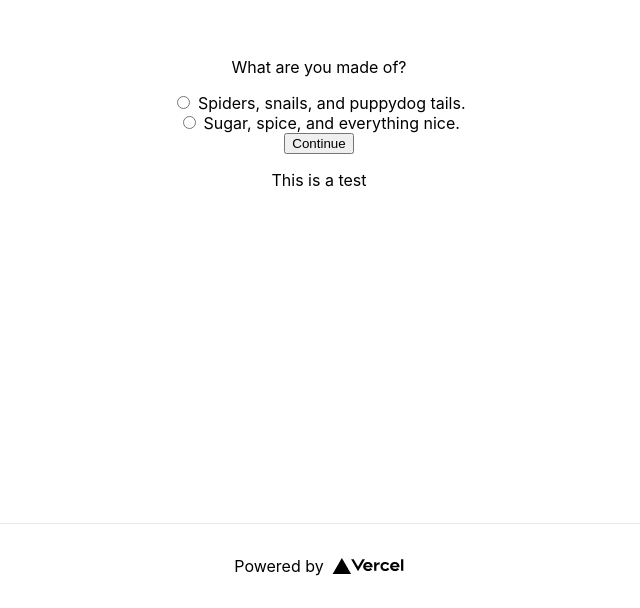
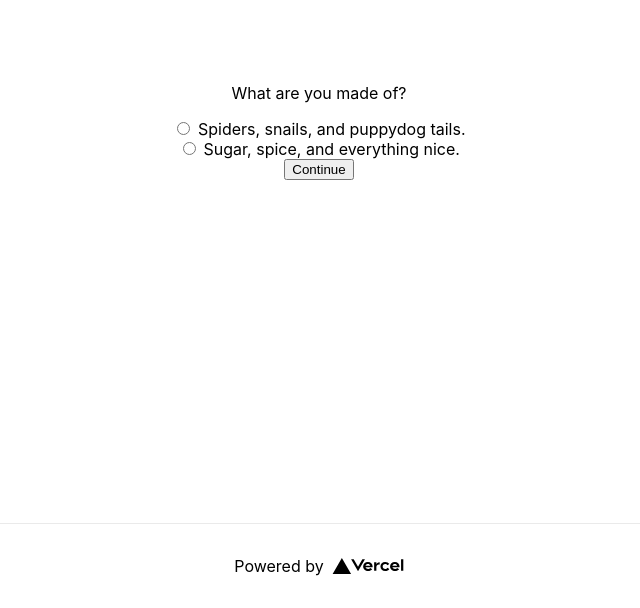
Before and after one commit to justinmulwee/magehand-old, a Next.js app: page / in a window 1280 px wide. Shown: the part 277-885 px from the top of the page, without its empty margins (321-961 px from the left). Built offline with nearby package versions, Linux system fonts and the light colour scheme.

Commit message:
Makes softbreaks works as expected

```diff
--- a/components/waypoint.jsx
+++ b/components/waypoint.jsx
@@ -1,9 +1,11 @@
-import Block from './block'
-import InputRadio from './inputRadio'
+import Block from './block';
+import InputRadio from './inputRadio';
+import React, {useState} from 'react';
 
 export default function Waypoint(props){
+    const [remainingBreaks, setRemainingBreaks] = useState(0);
     const components = [];
-    let remainingBreaks = props.softBreaks
+    let unrenderedBreaks = remainingBreaks+1;
     for(let block of props.blocks){
         if(block.type === 'paragraph'){
             components.push(<Block text={block.text} />);
@@ -18,9 +20,13 @@ export default function Waypoint(props){
 
         }
         else if(block.type === 'soft_break'){
-            remainingBreaks -= 1;
-            components.push(<button>{block.text}</button>);
-            if(remainingBreaks === 0){
+            unrenderedBreaks -= 1;
+            components.push(
+            <button onClick={() => setRemainingBreaks(remainingBreaks+1)}>
+                {block.text}
+            </button>
+            );
+            if(unrenderedBreaks === 0){
                 break;
             }
         }
--- a/gender.json
+++ b/gender.json
@@ -20,6 +20,22 @@
 							"value": "girl"
 						}
 					]
+                },
+                {
+                    "type": "soft_break",
+                    "text": "Continue"
+                },
+                {
+                    "type": "paragraph",
+                    "text": "This is a test"
+                },
+                {
+                    "type": "soft_break",
+                    "text": "Continue"
+                },
+                {
+                    "type": "paragraph",
+                    "text": "This is a test"
                 },
                 {
                     "type": "soft_break",
```
